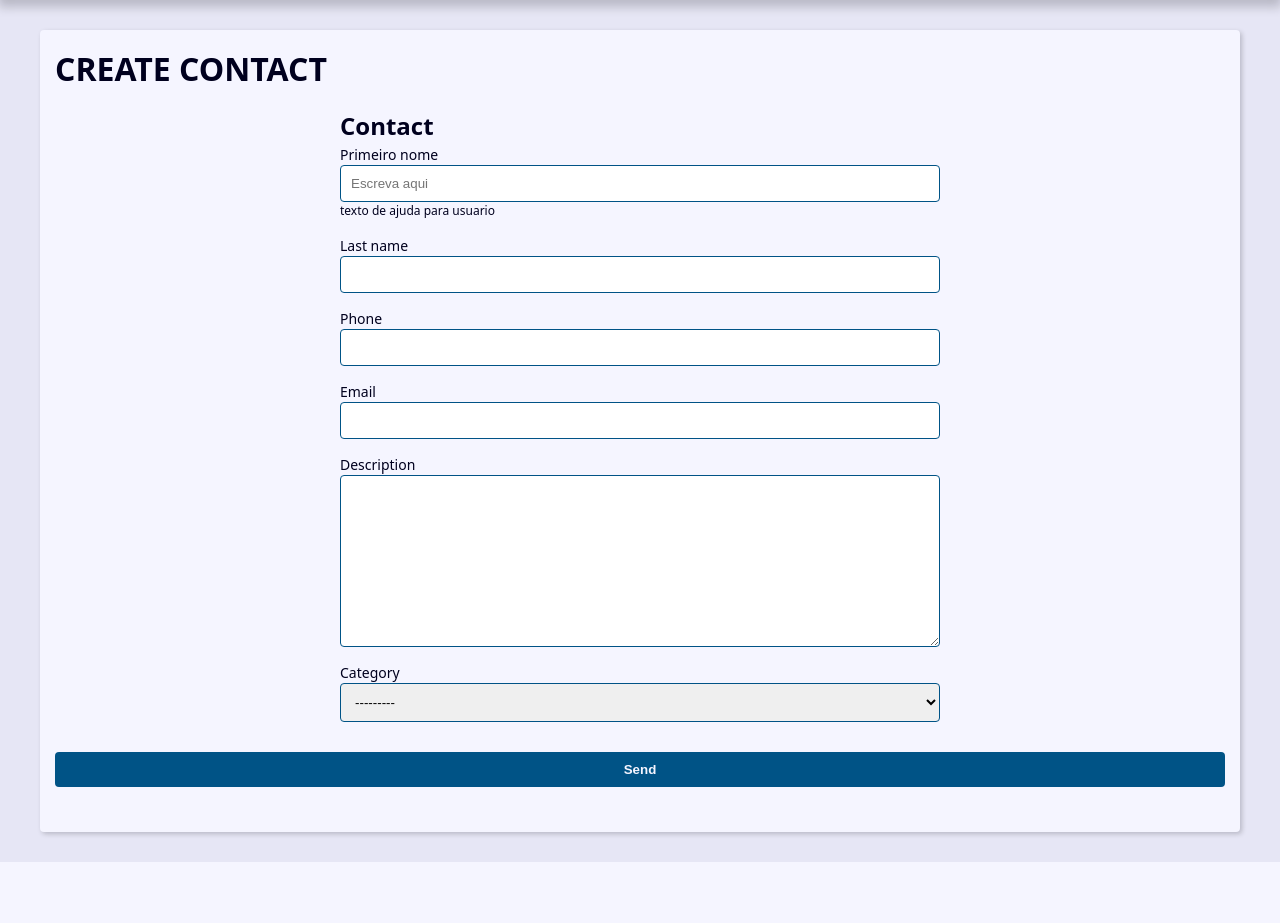
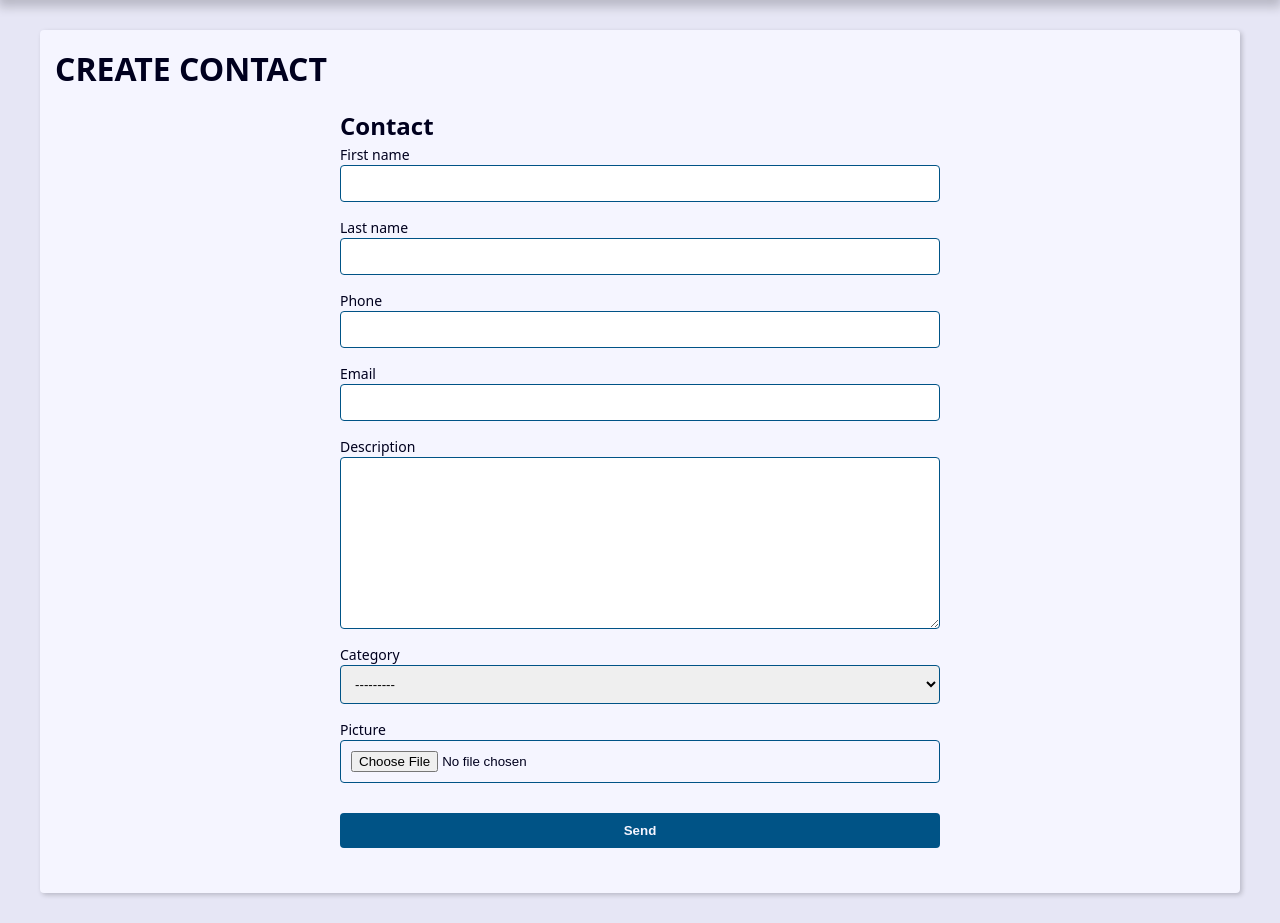
Before and after one commit to iagoabdon/agenda, a Django app: page /contact/create/ in a window 1280 px wide. Shown: the part 239-1162 px from the top of the page. Before the commit the page ends 1101 px from the top, so only its background shows below. Run offline with Django 5.2, Linux system fonts and the light colour scheme; data that the repository does not hold is empty.

Commit message:
'addpicture'

```diff
--- a/contact/forms.py
+++ b/contact/forms.py
@@ -2,16 +2,20 @@ from django import forms # import modulo de formulario
 from django.core.exceptions import ValidationError ## validação de erros
 from . import models
 
+class ContactForm(forms.ModelForm):
 
-class ContactForm(forms.ModelForm):
-    first_name = forms.CharField(
-     widget=forms.TextInput(
-     attrs={
-        'class': 'class-a class-b',
-        'placeholder': 'Escreva aqui',
-     }),
-         label='Primeiro nome',
-         help_text= 'texto de ajuda para usuario'
+    picture = forms.ImageField(
+        widget=forms.FileInput(
+            attrs={
+                'class': 'classe-a classe-b',
+                'placeholder': 'Aqui veio do init',
+                'accept': 'image/*',
+            }
+
+
+
+        )
+
     )
 
 
@@ -32,6 +36,7 @@ class ContactForm(forms.ModelForm):
         fields = (
             'first_name', 'last_name', 'phone',
             'email', 'description', 'category',
+            'picture',
         )
     def clean(self):
         cleaned_data = self.cleaned_data
--- a/contact/templates/contact/contact.html
+++ b/contact/templates/contact/contact.html
@@ -13,6 +13,12 @@
     <p><b>Description:</b> {{ contact.description }}</p>
     <p><b>Category:</b> {{ contact.category.name }}</p>
 
+    {% if contact.picture %}
+      <p>
+        <img src="{{ contact.picture.url }}" alt="{{ contact.first_name }} {{ contact.last_name }}">
+      </p>
+    {% endif %}
+
     <div class="contact-links">
       <a class="btn btn-link" href="{% url 'contact:update' contact.id %}">Update</a>
       <form action="{% url 'contact:delete' contact.id %}" method="POST">
--- a/contact/templates/contact/create.html
+++ b/contact/templates/contact/create.html
@@ -12,7 +12,7 @@
     >
       {% csrf_token %}
       {% comment %} pegando o label do form {% endcomment %}
-        {%for field in form%}
+      {% for field in form %}
         <div class="form-group">
           <label for="{{ field.id_for_label }}">{{ field.label }}</label>
           {{ field }}
@@ -21,16 +21,19 @@
             <p class="help-text">{{ field.help_text }}</p>
           {% endif %}
         </div>
+
+        {% if field.name == 'picture' and field.value %}
+          <div class="form-group">
+            <img src="{{ field.value.url }}" alt="">
+          </div>
+        {% endif %}
       {% endfor %}
-    </div>
 
-      </div>
       {% if form.non_field_errors %}
         <div class="form-content">
           <div class="form-group">
             <div class="message error">
               {{ form.non_field_errors }}
-
             </div>
           </div>
         </div>
@@ -41,11 +44,7 @@
           <button class="btn" type="submit">Send</button>
         </div>
       </div>
-
     </form>
-
   </div>
 
-
-
 {% endblock content %}
--- a/contact/views/contact_forms.py
+++ b/contact/views/contact_forms.py
@@ -14,7 +14,7 @@ def create(request):
        form_action = reverse('contact:create')
 
        if request.method == 'POST':
-            form = ContactForm(request.POST)
+            form = ContactForm(request.POST, request.FILES,)
             context = {
               'form': form,
               'form_action': form_action,
@@ -48,7 +48,7 @@ def update(request, contact_id):
 
        form_action = reverse('contact:update', args=(contact_id,))
        if request.method == 'POST':
-            form = ContactForm(request.POST, instance=contact)
+            form = ContactForm(request.POST, request.FILES, instance=contact)
 
             context = {
               'form': ContactForm(),
@@ -67,7 +67,8 @@ def update(request, contact_id):
 
        ## quando form e atualizado usando o metodo get
        context = {
-       'form' : ContactForm()
+       'form' : ContactForm(instance=contact),
+       'form_action' : form_action,
        }
 
        return render(
```
Lines whose indentation alone changed are shown as unchanged.
